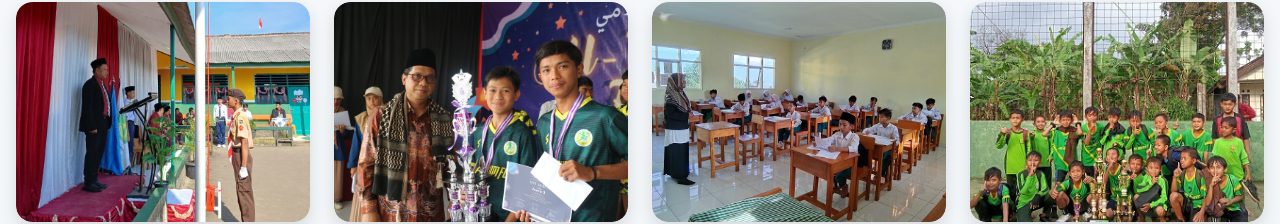
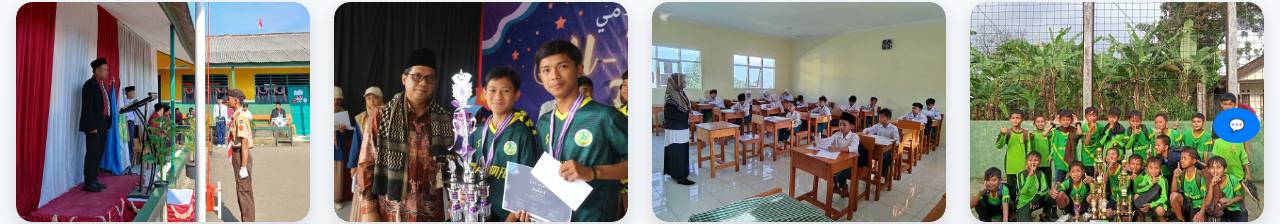
Before and after one commit to syahrulweb/ITCLUB-WP, a React (Vite) app: page / in a window 1280 px wide. Shown: the part 637-861 px from the top of the page. Built offline with nearby package versions, Linux system fonts and the light colour scheme.

Commit message:
Initial commit: backend API chatbot

```diff
--- a/src/App.jsx
+++ b/src/App.jsx
@@ -5,6 +5,8 @@ import Modul from "./pages/Modul";
 import Absen from "./pages/Absen";
 import Navbar from "./components/Navbar/Navbar";
 import Footer from "./components/Footer/Footer";
+import Chatbot from "./pages/Chatbot";
+import ChatbotWidget from "./components/ChatbotWidget";
 
 function App() {
   return (
@@ -16,9 +18,11 @@ function App() {
           <Route path="/jadwal" element={<Jadwal />} />
           <Route path="/modul" element={<Modul />} />
           <Route path="/absen" element={<Absen />} />
+          <Route path="/chatbot" element={<Chatbot />} />
         </Routes>
       </main>
       <Footer />
+      <ChatbotWidget />
     </div>
   );
 }
--- /dev/null
+++ b/src/components/ChatbotWidget.jsx
@@ -0,0 +1,37 @@
+import { useState } from "react";
+import Chatbot from "../pages/Chatbot"; // ✅ konsisten
+
+export default function ChatbotWidget() {
+  const [open, setOpen] = useState(false);
+
+  return (
+    <div style={{ position: "fixed", bottom: "20px", right: "20px", zIndex: 1000 }}>
+      {open && (
+        <div style={{
+          width: "300px",
+          height: "400px",
+          background: "#fff",
+          border: "1px solid #ccc",
+          borderRadius: "10px",
+          boxShadow: "0 4px 10px rgba(0,0,0,0.2)"
+        }}>
+          <Chatbot />
+        </div>
+      )}
+      <button
+        onClick={() => setOpen(!open)}
+        style={{
+          marginTop: "10px",
+          padding: "10px 15px",
+          borderRadius: "50%",
+          background: "#007bff",
+          color: "#fff",
+          border: "none",
+          cursor: "pointer"
+        }}
+      >
+        💬
+      </button>
+    </div>
+  );
+}
--- /dev/null
+++ b/src/pages/Chatbot.jsx
@@ -0,0 +1,144 @@
+import { useState, useRef, useEffect } from "react";
+
+export default function Chatbot() {
+  const [messages, setMessages] = useState([
+    { sender: "bot", text: "💬 Hai, aku chatbot. Mau nanya apa?" },
+  ]);
+  const [input, setInput] = useState("");
+  const [loading, setLoading] = useState(false);
+  const chatEndRef = useRef(null);
+
+  // auto scroll ke bawah tiap ada pesan baru
+  useEffect(() => {
+    chatEndRef.current?.scrollIntoView({ behavior: "smooth" });
+  }, [messages]);
+
+  const sendMessage = async () => {
+    if (!input.trim()) return;
+
+    const newMsg = { sender: "user", text: input };
+    setMessages((prev) => [...prev, newMsg]);
+    setInput("");
+    setLoading(true);
+
+    try {
+      const res = await fetch("https://chatbot-backend-nine-omega.vercel.app/api/chat", {
+        method: "POST",
+        headers: { "Content-Type": "application/json" },
+        body: JSON.stringify({ message: input }),
+      });
+
+      const data = await res.json();
+      setMessages((prev) => [
+        ...prev,
+        { sender: "bot", text: data.reply || "⚠️ Error dari bot" },
+      ]);
+    } catch (err) {
+      console.error(err);
+      setMessages((prev) => [
+        ...prev,
+        { sender: "bot", text: "⚠️ Gagal connect ke backend" },
+      ]);
+    } finally {
+      setLoading(false);
+    }
+  };
+
+  return (
+    <div style={styles.container}>
+      <div style={styles.header}>🤖 Chatbot</div>
+
+      <div style={styles.chatBox}>
+        {messages.map((msg, i) => (
+          <div
+            key={i}
+            style={{
+              ...styles.message,
+              ...(msg.sender === "user" ? styles.user : styles.bot),
+            }}
+          >
+            {msg.text}
+          </div>
+        ))}
+        <div ref={chatEndRef} />
+      </div>
+
+      <div style={styles.inputBox}>
+        <input
+          style={styles.input}
+          value={input}
+          onChange={(e) => setInput(e.target.value)}
+          placeholder="Tulis pesan..."
+          onKeyDown={(e) => e.key === "Enter" && sendMessage()}
+        />
+        <button style={styles.button} onClick={sendMessage} disabled={loading}>
+          {loading ? "..." : "Kirim"}
+        </button>
+      </div>
+    </div>
+  );
+}
+
+const styles = {
+  container: {
+    display: "flex",
+    flexDirection: "column",
+    height: "100%",
+  },
+  header: {
+    background: "#007bff",
+    color: "#fff",
+    padding: "10px",
+    textAlign: "center",
+    fontWeight: "bold",
+    borderTopLeftRadius: "10px",
+    borderTopRightRadius: "10px",
+  },
+  chatBox: {
+    flex: 1,
+    overflowY: "auto",
+    padding: "10px",
+    background: "#f9f9f9",
+  },
+  message: {
+    padding: "8px 12px",
+    borderRadius: "15px",
+    marginBottom: "6px",
+    maxWidth: "75%",
+    wordWrap: "break-word",
+    fontSize: "14px",
+  },
+  user: {
+    alignSelf: "flex-end",
+    background: "#007bff",
+    color: "#fff",
+  },
+  bot: {
+    alignSelf: "flex-start",
+    background: "#e5e5ea",
+    color: "#000",
+  },
+  inputBox: {
+    display: "flex",
+    gap: "5px",
+    padding: "10px",
+    borderTop: "1px solid #ddd",
+  },
+  input: {
+    flex: 1,
+    padding: "8px",
+    borderRadius: "20px",
+    border: "1px solid #ccc",
+    outline: "none",
+    fontSize: "14px",
+  },
+  button: {
+    padding: "8px 12px",
+    border: "none",
+    borderRadius: "20px",
+    background: "#007bff",
+    color: "#fff",
+    cursor: "pointer",
+    fontSize: "14px",
+  },
+};
--- a/vite.config.js
+++ b/vite.config.js
@@ -3,5 +3,14 @@ import react from '@vitejs/plugin-react';
 
 export default defineConfig({
   plugins: [react()],
-  base: '/Komputer-arrum/' // HARUS sesuai nama repo
+  base: '/Komputer-arrum/', // HARUS sesuai nama repo
+  server: {
+    proxy: {
+      '/api': {
+        target: 'https://chatbot-backend-nine-omega.vercel.app',
+        changeOrigin: true,
+        rewrite: (path) => path.replace(/^\/api/, '/api'),
+      },
+    },
+  },
 });
```
